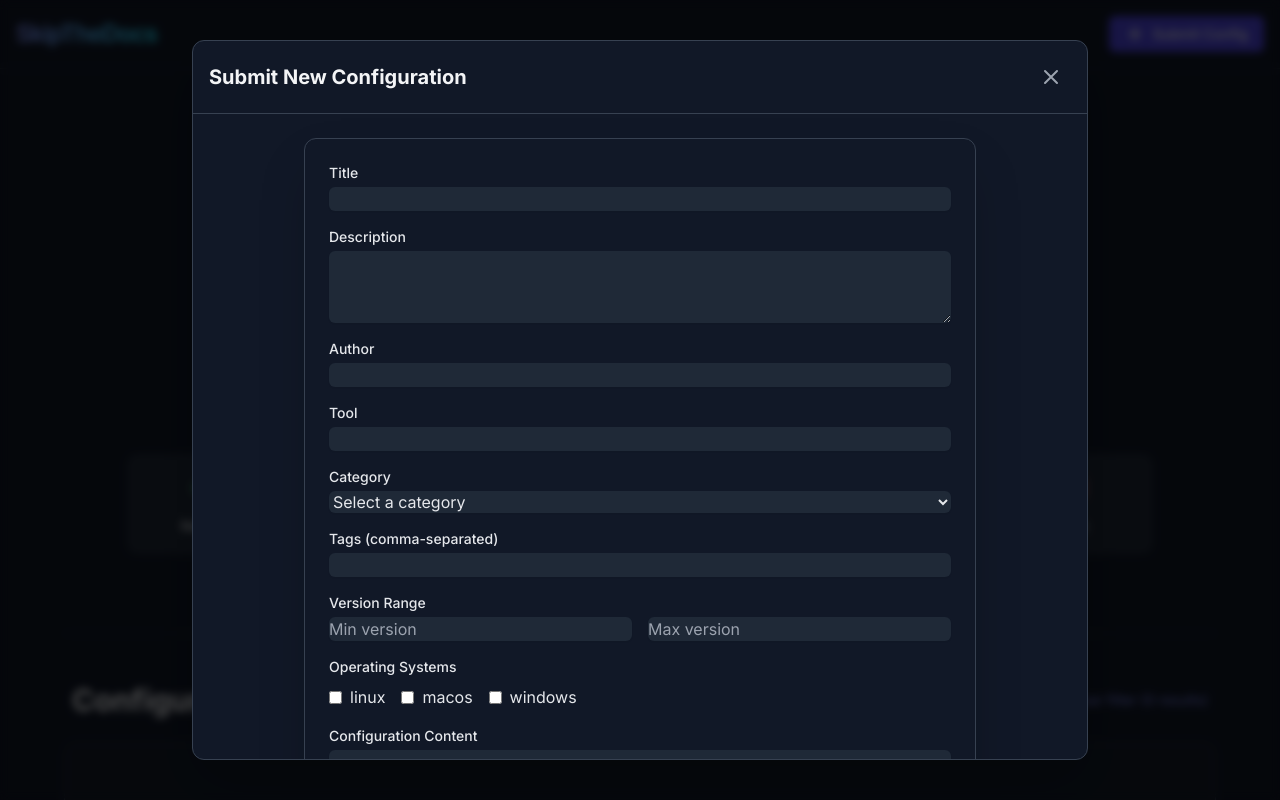
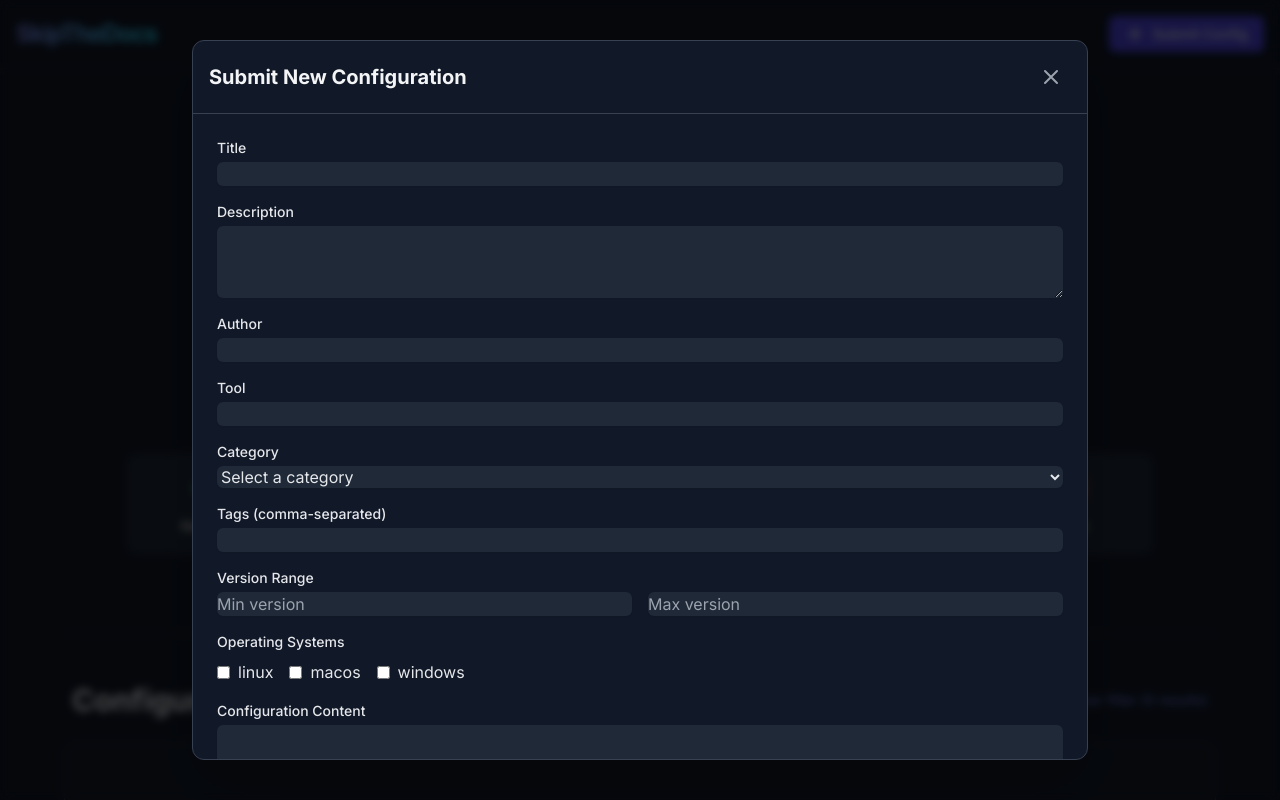
Before and after one commit to Theblackcat98/SkipTheDocs, a React (Vite) app: page / in a window 1280 px wide. Both pictures are taken after typing "Sample" into the empty fields and a click on the button "Submit Config". Shown: the top 800 px of the page. Built offline with nearby package versions, Linux system fonts and the light colour scheme.

Commit message:
form improvement

```diff
--- a/App.tsx
+++ b/App.tsx
@@ -233,41 +233,17 @@ const App: React.FC = () => {
         onDownload={handleModalDownload}
       />
       {isSubmissionFormOpen && (
-        <div className="fixed inset-0 bg-black/70 backdrop-blur-sm flex items-center justify-center p-4 z-50">
-          <div className="bg-gray-900 border border-gray-700 rounded-xl shadow-2xl w-full max-w-4xl max-h-[90vh] flex flex-col overflow-hidden">
-            <header className="flex items-center justify-between p-4 border-b border-gray-700 flex-shrink-0">
-              <h2 className="text-xl font-bold text-gray-100">
-                {submittedConfigData ? "Copy Configuration Data" : "Submit New Configuration"}
-              </h2>
-              <button
-                onClick={() => {
-                  setIsSubmissionFormOpen(false);
-                  setSubmittedConfigData(null);
-                }}
-                className="p-2 rounded-full text-gray-400 hover:text-white hover:bg-gray-700 transition-colors"
-                aria-label="Close"
-              >
-                <svg xmlns="http://www.w3.org/2000/svg" className="h-6 w-6" fill="none" viewBox="0 0 24 24" stroke="currentColor">
-                  <path strokeLinecap="round" strokeLinejoin="round" strokeWidth="2" d="M6 18L18 6M6 6l12 12" />
-                </svg>
-              </button>
-            </header>
-            <main className="flex-grow p-4 md:p-6 overflow-y-auto">
-              {submittedConfigData ? (
-                <div className="bg-gray-800 p-4 rounded-md overflow-auto max-h-[70vh]">
-                  <pre className="text-gray-200 whitespace-pre-wrap text-sm">{submittedConfigData}</pre>
-                  <button
-                    onClick={() => navigator.clipboard.writeText(submittedConfigData)}
-                    className="mt-4 w-full flex justify-center py-2 px-4 border border-transparent rounded-md shadow-sm text-sm font-medium text-white bg-indigo-600 hover:bg-indigo-700 focus:outline-none focus:ring-2 focus:ring-offset-2 focus:ring-indigo-500"
-                  >
-                    Copy to Clipboard
-                  </button>
-                </div>
-              ) : (
-                <ConfigSubmissionForm onSubmit={handleConfigSubmission} isLoading={isSubmitting} />
-              )}
-            </main>
-          </div>
+        <div
+          className="fixed inset-0 bg-black/70 backdrop-blur-sm flex items-center justify-center z-50"
+          onClick={() => setIsSubmissionFormOpen(false)}
+        >
+          <ConfigSubmissionForm
+            onClose={() => setIsSubmissionFormOpen(false)}
+            onSubmit={handleConfigSubmission}
+            isLoading={isSubmitting}
+            onClick={(e) => e.stopPropagation()}
+            className="w-full max-w-4xl max-h-[90vh]"
+          />
         </div>
       )}
     </div>
--- a/components/ConfigSubmissionForm.tsx
+++ b/components/ConfigSubmissionForm.tsx
@@ -3,6 +3,9 @@ import React, { useState } from 'react';
 interface ConfigSubmissionFormProps {
   onSubmit: (data: ConfigData) => void;
   isLoading: boolean;
+  onClose: () => void;
+  className?: string;
+  onClick?: (e: React.MouseEvent) => void;
 }
 
 interface ConfigData {
@@ -21,7 +24,7 @@ interface ConfigData {
   content: string;
 }
 
-export const ConfigSubmissionForm: React.FC<ConfigSubmissionFormProps> = ({ onSubmit, isLoading }) => {
+export const ConfigSubmissionForm: React.FC<ConfigSubmissionFormProps> = ({ onSubmit, isLoading, onClose, className, onClick }) => {
   const [formData, setFormData] = useState<ConfigData>({
     title: '',
     description: '',
@@ -78,8 +81,24 @@ export const ConfigSubmissionForm: React.FC<ConfigSubmissionFormProps> = ({ onSu
   };
 
   return (
-    <form onSubmit={handleSubmit} className="max-w-2xl mx-auto p-6 border border-gray-700 rounded-xl shadow-2xl">
-
+    <div
+      onClick={onClick}
+      className={`bg-gray-900 border border-gray-700 rounded-xl shadow-2xl flex flex-col overflow-hidden ${className}`}
+    >
+      <header className="flex items-center justify-between p-4 border-b border-gray-700 flex-shrink-0">
+        <h2 className="text-xl font-bold text-gray-100">Submit New Configuration</h2>
+        <button
+          onClick={onClose}
+          className="p-2 rounded-full text-gray-400 hover:text-white hover:bg-gray-700 transition-colors"
+          aria-label="Close"
+        >
+          <svg xmlns="http://www.w3.org/2000/svg" className="h-6 w-6" fill="none" viewBox="0 0 24 24" stroke="currentColor">
+            <path strokeLinecap="round" strokeLinejoin="round" strokeWidth="2" d="M6 18L18 6M6 6l12 12" />
+          </svg>
+        </button>
+      </header>
+      <main className="flex-grow p-4 md:p-6 overflow-y-auto">
+        <form onSubmit={handleSubmit} className="space-y-6">
           <div className="space-y-4">
             <div>
               <label className="block text-sm font-medium text-gray-200">Title</label>
@@ -215,5 +234,7 @@ export const ConfigSubmissionForm: React.FC<ConfigSubmissionFormProps> = ({ onSu
             </button>
           </div>
         </form>
+      </main>
+    </div>
   );
 };
```
Lines whose indentation alone changed are shown as unchanged.
